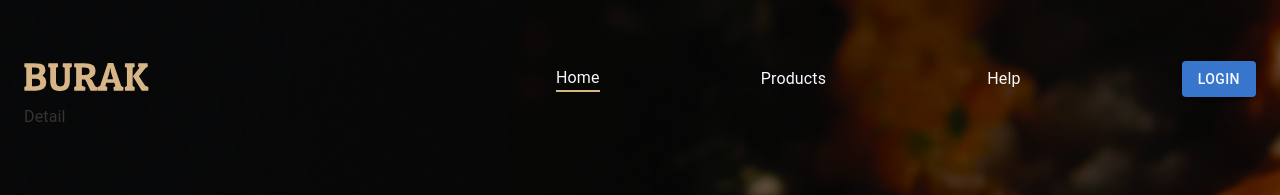
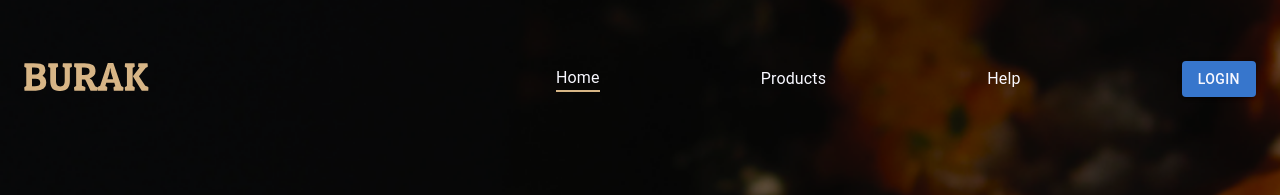
Before and after one commit to studiousdoston/burak-react, a React (Create React App) app: page / in a window 1280 px wide. Shown: the top 195 px of the page. Built offline with nearby package versions, Linux system fonts and the light colour scheme.

Commit message:
feat: modify root index starting render logic

```diff
--- a/src/app/components/headers/HomeNavbar.tsx
+++ b/src/app/components/headers/HomeNavbar.tsx
@@ -75,7 +75,7 @@
             )}
           </Stack>
         </Stack>
-        <Stack>Detail</Stack>
+        <Stack></Stack>
       </Container>
     </main>
   );
--- a/src/index.tsx
+++ b/src/index.tsx
@@ -1,5 +1,5 @@
 import React from "react";
-import ReactDOM from "react-dom";
+import { createRoot } from "react-dom/client";
 import { Provider } from "react-redux";
 import { store } from "./app/store";
 import App from "./app/App";
@@ -9,7 +9,11 @@
 import theme from "./app/MaterialTheme";
 import "./css/index.css";
 import { BrowserRouter as Router } from "react-router-dom";
-ReactDOM.render(
+
+const container = document.getElementById("root");
+const root = createRoot(container);
+
+root.render(
   <React.StrictMode>
     <Provider store={store}>
       <ThemeProvider theme={theme}>
@@ -20,7 +24,6 @@
       </ThemeProvider>
     </Provider>
   </React.StrictMode>,
-  document.getElementById("root"),
 );
 
 // If you want to start measuring performance in your app, pass a function
```
Also changed, not shown: public/index.html (+1 -21 lines).
